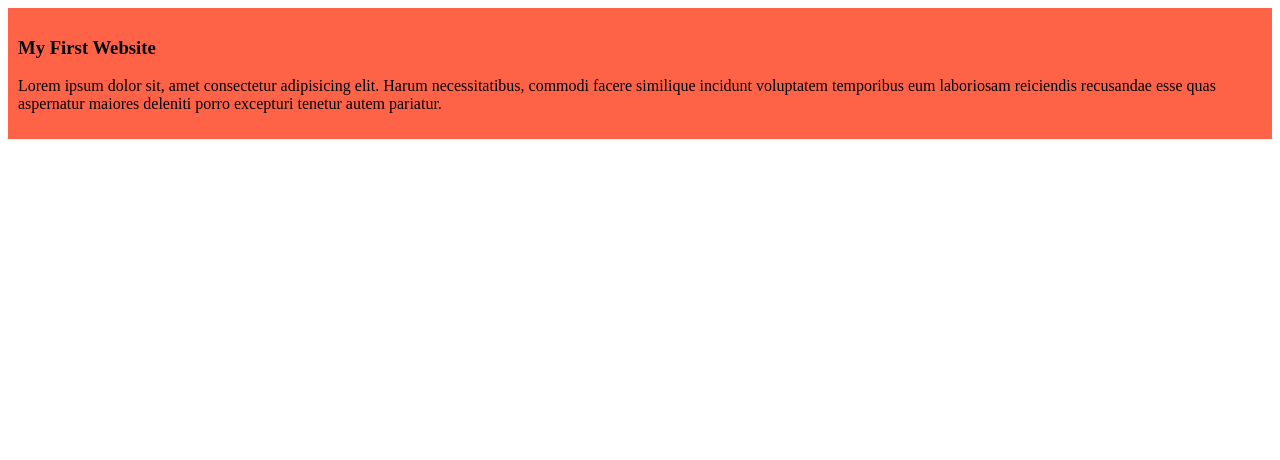
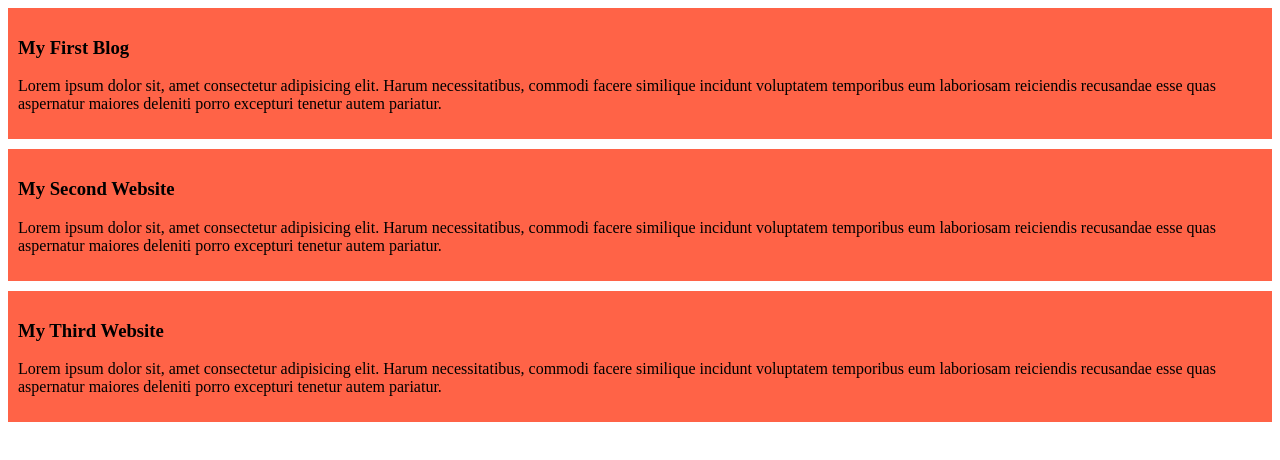
Before and after one commit to Alvee10/my-simple-website, a plain HTML site: page index.html in a window 1280 px wide. Drawn offline with Linux system fonts and the light colour scheme.

Commit message:
added the second and the third blog

```diff
--- a/index.html
+++ b/index.html
@@ -8,7 +8,15 @@
 </head>
 <body>
     <div>
-        <h3>My First Website</h3>
+        <h3>My First Blog</h3>
+        <p>Lorem ipsum dolor sit, amet consectetur adipisicing elit. Harum necessitatibus, commodi facere similique incidunt voluptatem temporibus eum laboriosam reiciendis recusandae esse quas aspernatur maiores deleniti porro excepturi tenetur autem pariatur.</p>
+    </div>
+    <div>
+        <h3>My Second Website</h3>
+        <p>Lorem ipsum dolor sit, amet consectetur adipisicing elit. Harum necessitatibus, commodi facere similique incidunt voluptatem temporibus eum laboriosam reiciendis recusandae esse quas aspernatur maiores deleniti porro excepturi tenetur autem pariatur.</p>
+    </div>
+    <div>
+        <h3>My Third Website</h3>
         <p>Lorem ipsum dolor sit, amet consectetur adipisicing elit. Harum necessitatibus, commodi facere similique incidunt voluptatem temporibus eum laboriosam reiciendis recusandae esse quas aspernatur maiores deleniti porro excepturi tenetur autem pariatur.</p>
     </div>
 
--- a/styles/blog.css
+++ b/styles/blog.css
@@ -1,4 +1,5 @@
 div{
     background-color: tomato;
     padding: 10px;
+    margin-bottom: 10px;
 }
```
